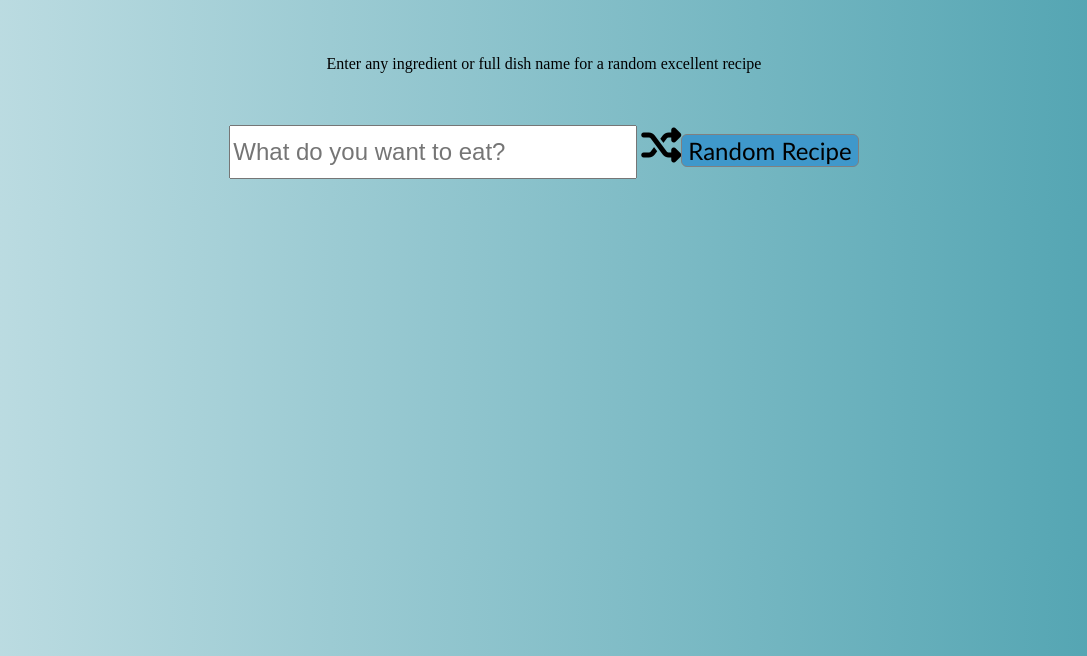
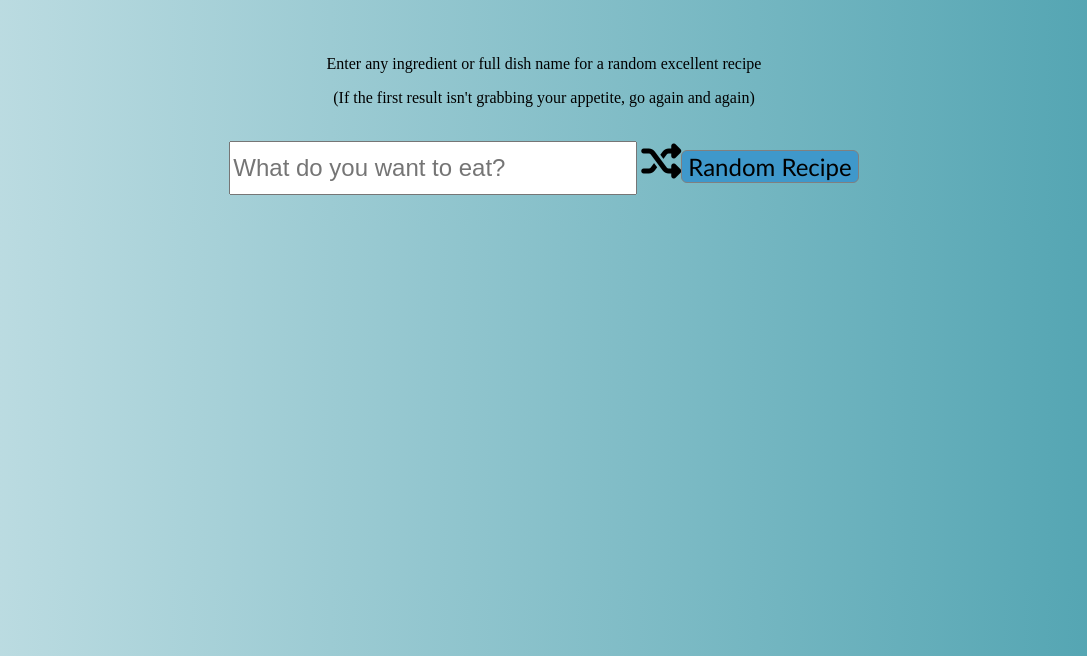
Before and after one commit to eerikson/salt-and-pepper, a plain HTML site: page index.html in a window 1280 px wide. Both pictures are taken after a click on the button "Get started finding a recipe for your next meal". Shown: the part 144-800 px from the top of the page, without its empty margins (96-1183 px from the left). Drawn offline with nearby package versions, Linux system fonts and the light colour scheme.

Commit message:
Changed fonts, renamed buttons

```diff
--- a/index.html
+++ b/index.html
@@ -18,12 +18,12 @@
     </div>
     <div id="container" class="hidden">
       <form action="#" class="search-form">
-        <p>Enter any ingredient or full dish name for a random excellent recipe</p><br><br>
+        <p>Enter any ingredient or full dish name for a random excellent recipe</p>
+        <p>(If the first result isn't grabbing your appetite, go again and again)</p><br>
         <label for="query"></label>
         <input id="inputQuery" type="text" placeholder="What do you want to eat?" required>
         <i class="fa fa-random" id="random" aria-hidden="true"></i><button id="search" type="submit">Random Recipe</button>
       </form>
-
       <div class="search-results">
       </div>
     </div>
--- a/main.css
+++ b/main.css
@@ -2,7 +2,6 @@ body {
   background: #4CA1AF; /* fallback for old browsers */
   background: -webkit-linear-gradient(to left, #4CA1AF , #C4E0E5); /* Chrome 10-25, Safari 5.1-6 */
   background: linear-gradient(to left, #4CA1AF , #C4E0E5); /* W3C, IE 10+/ Edge, Firefox 16+, Chrome 26+, Opera 12+, Safari 7+ */
-  font-family: "avenir-next";
 }
 
 .all {
@@ -95,7 +94,7 @@ input[type=text] {
   margin: 4px 4px 4px 4px;
 }
 
-.list{
+.list {
   font-family: "Trebuchet MS", Helvetica, sans-serif;
   font-style: normal;
   font-size: .6em;
```
